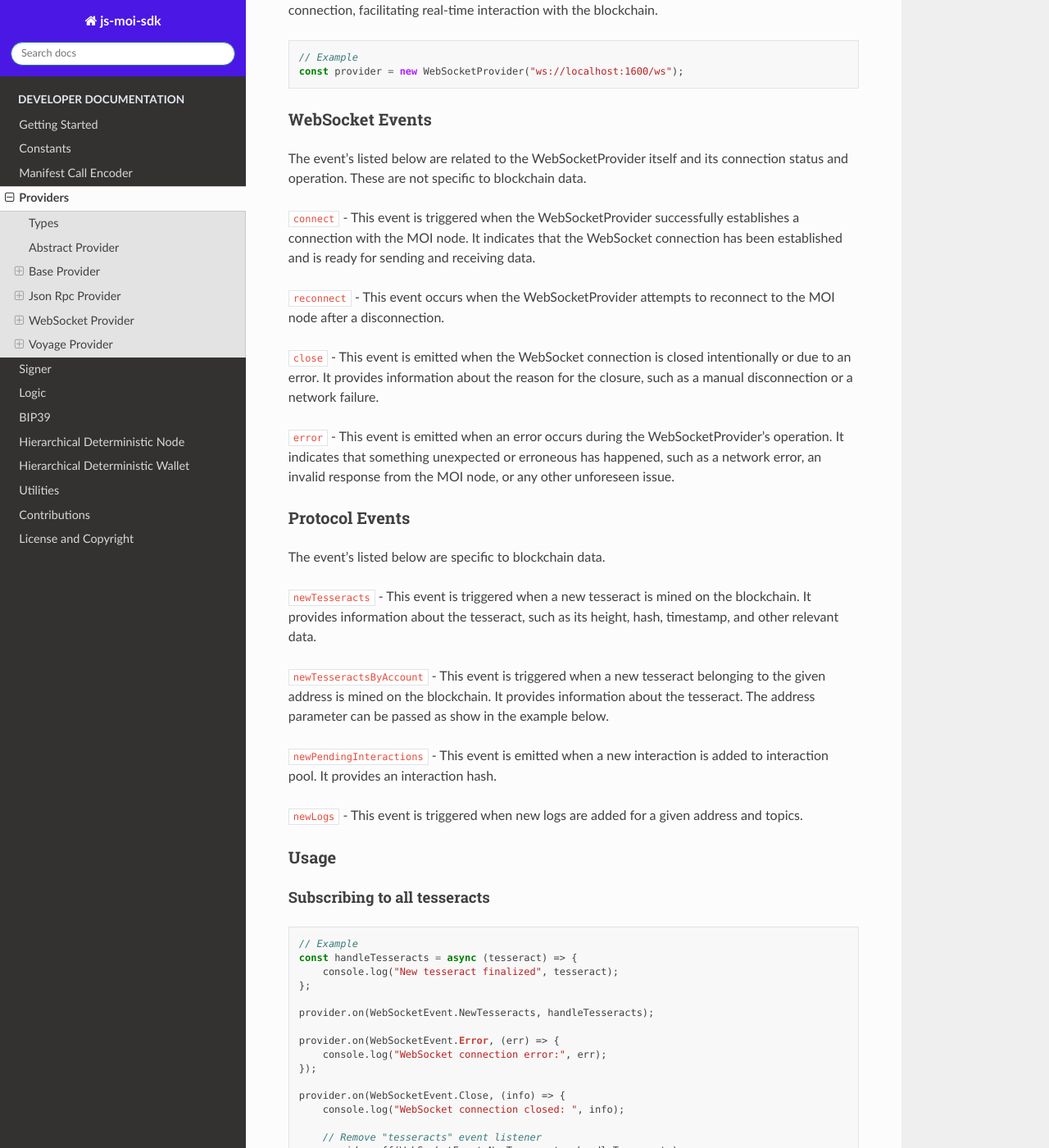
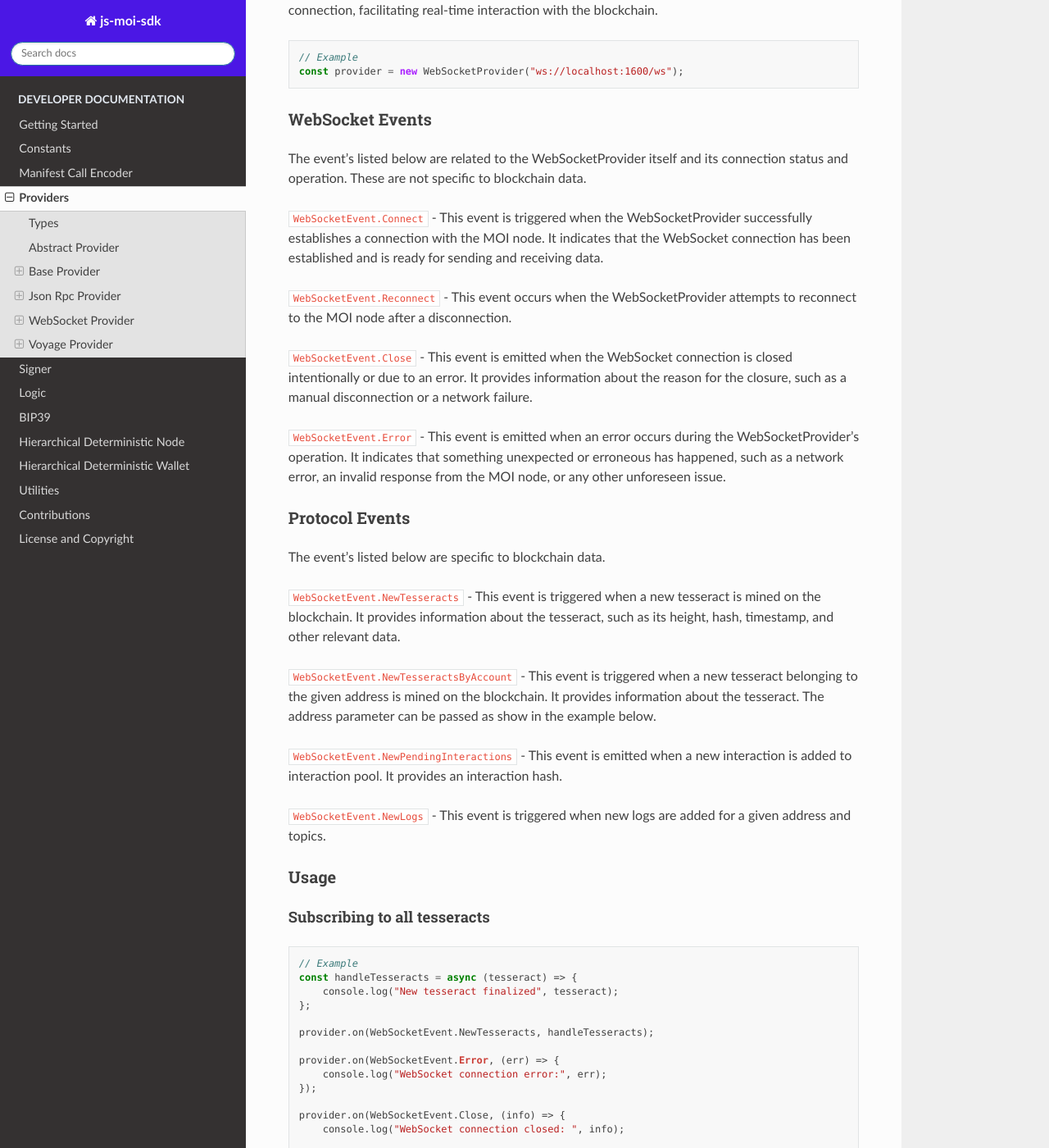
Before and after one commit to sarvalabs/js-moi-sdk, a Sphinx documentation site: the page built from docs/source/providers.rst, in a window 1280 px wide and 1400 px high, scrolled down 16510 px. Shown: the whole window at 82% size. Built offline with Sphinx 7.4.7 and the Read the Docs theme 3.1.0, drawn with Linux system fonts in a browser that asks for light colours; some of the changed text lies outside the part shown.

Commit message:
refactor: update WebSocket event documentation to use WebSocketEvent enum values

```diff
--- a/docs/source/providers.rst
+++ b/docs/source/providers.rst
@@ -551,18 +551,18 @@ WebSocket Events
 The event's listed below are related to the WebSocketProvider itself and
 its connection status and operation. These are not specific to blockchain data.
 
-``connect`` - This event is triggered when the WebSocketProvider successfully
+``WebSocketEvent.Connect`` - This event is triggered when the WebSocketProvider successfully
 establishes a connection with the MOI node. It indicates that the WebSocket
 connection has been established and is ready for sending and receiving data.
 
-``reconnect`` - This event occurs when the WebSocketProvider attempts to
+``WebSocketEvent.Reconnect`` - This event occurs when the WebSocketProvider attempts to
 reconnect to the MOI node after a disconnection.
 
-``close`` - This event is emitted when the WebSocket connection is closed
+``WebSocketEvent.Close`` - This event is emitted when the WebSocket connection is closed
 intentionally or due to an error. It provides information about the reason for
 the closure, such as a manual disconnection or a network failure.
 
-``error`` - This event is emitted when an error occurs during the
+``WebSocketEvent.Error`` - This event is emitted when an error occurs during the
 WebSocketProvider's operation. It indicates that something unexpected or
 erroneous has happened, such as a network error, an invalid response from the
 MOI node, or any other unforeseen issue.
@@ -571,18 +571,18 @@ Protocol Events
 ~~~~~~~~~~~~~~~
 The event's listed below are specific to blockchain data.
 
-``newTesseracts`` - This event is triggered when a new tesseract is mined on
+``WebSocketEvent.NewTesseracts`` - This event is triggered when a new tesseract is mined on
 the blockchain. It provides information about the tesseract, such as its
 height, hash, timestamp, and other relevant data.
 
-``newTesseractsByAccount`` - This event is triggered when a new tesseract belonging to
+``WebSocketEvent.NewTesseractsByAccount`` - This event is triggered when a new tesseract belonging to
 the given address is mined on the blockchain. It provides information about the
 tesseract. The address parameter can be passed as show in the example below.
 
-``newPendingInteractions`` - This event is emitted when a new interaction is added to
+``WebSocketEvent.NewPendingInteractions`` - This event is emitted when a new interaction is added to
 interaction pool. It provides an interaction hash.
 
-``newLogs`` - This event is triggered when new logs are added for a given address and topics.
+``WebSocketEvent.NewLogs`` - This event is triggered when new logs are added for a given address and topics.
 
 Usage
 ~~~~~
@@ -627,6 +627,15 @@ Subscribing to new logs
 .. code-block:: javascript
 
     provider.on({ event: WebSocketEvent.NewLog, params: { address: "0x..abc", height: [-1, -1], topics: [] } }, (log) => {
+        console.log("New log", log);
+    });
+
+Subscribing to pending interactions
+^^^^^^^^^^^^^^^^^^^^^^^
+
+.. code-block:: javascript
+
+    provider.on(WebSocketEvent.NewPendingInteractions, (log) => {
         console.log("New log", log);
     });
 
```
Also changed, not shown: other parts of docs/source/providers.rst (+1 -1 lines).
